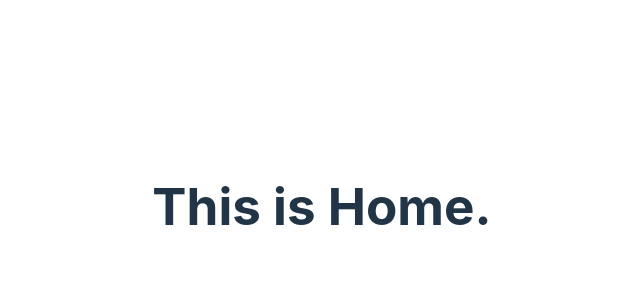
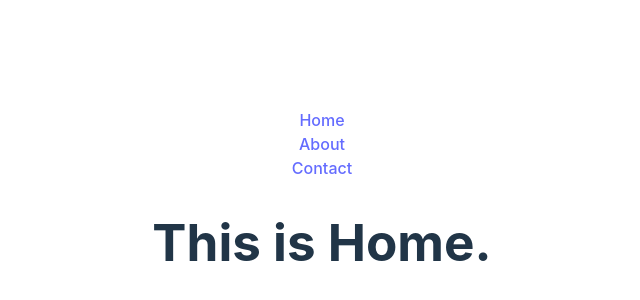
Before and after one commit to mrfhmd7/intro-to-react-router, a React (Vite) app: page / in a window 1280 px wide. Shown: the part 194-494 px from the top of the page, without its empty margins (318-958 px from the left). Built offline with nearby package versions, Linux system fonts and the light colour scheme.

Commit message:
Header added

```diff
--- a/src/components/Header/Header.jsx
+++ b/src/components/Header/Header.jsx
@@ -3,8 +3,8 @@ import React from 'react';
 const Header = () => {
      return (
           <div>
-               <a href="/">Home</a>
-               <a href="/about">About</a>
+               <a href="/">Home</a><br />
+               <a href="/about">About</a><br />
                <a href="/contact">Contact</a>
           </div>
      );
--- a/src/components/Home/Home.jsx
+++ b/src/components/Home/Home.jsx
@@ -1,9 +1,11 @@
 import React from 'react';
 import { Outlet } from 'react-router-dom';
+import Header from '../Header/Header';
 
 const Home = () => {
      return (
           <div>
+               <Header></Header>
                <h1>This is Home.</h1>
                <Outlet></Outlet>
           </div>
```
